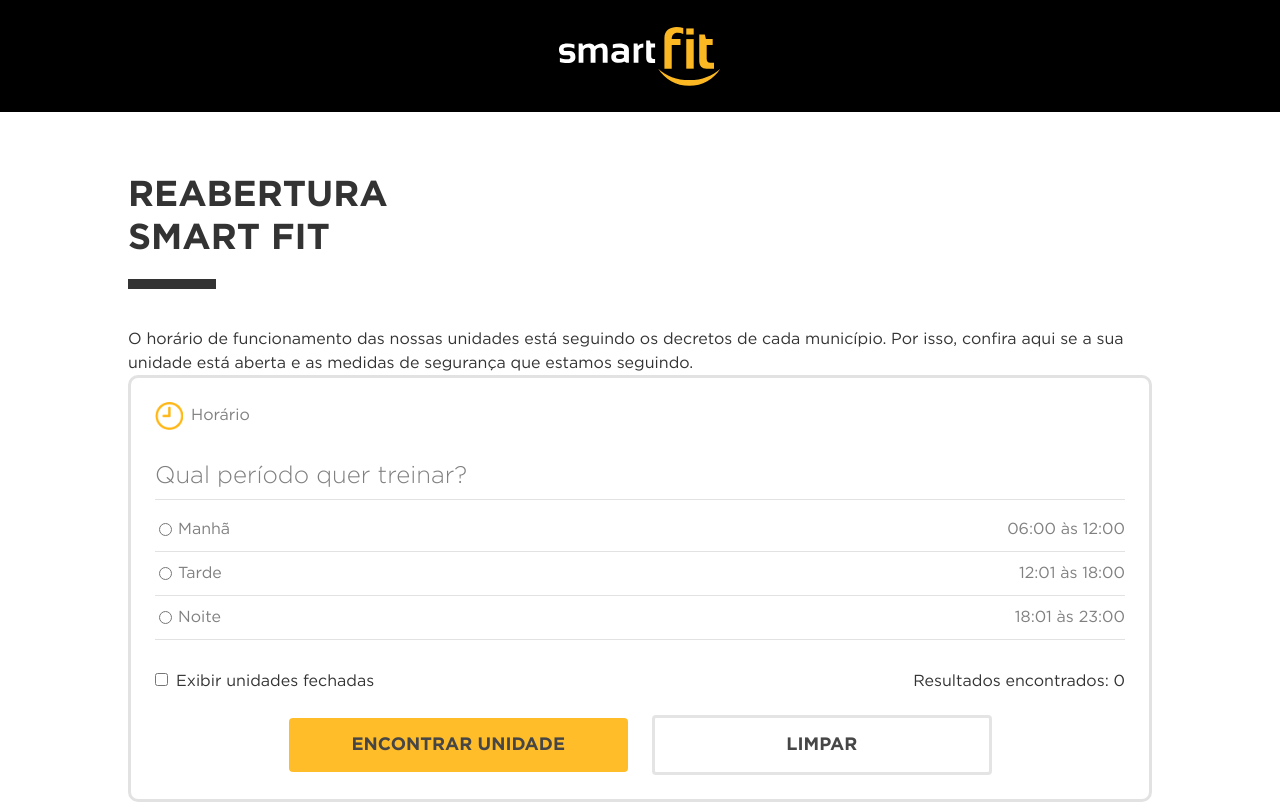
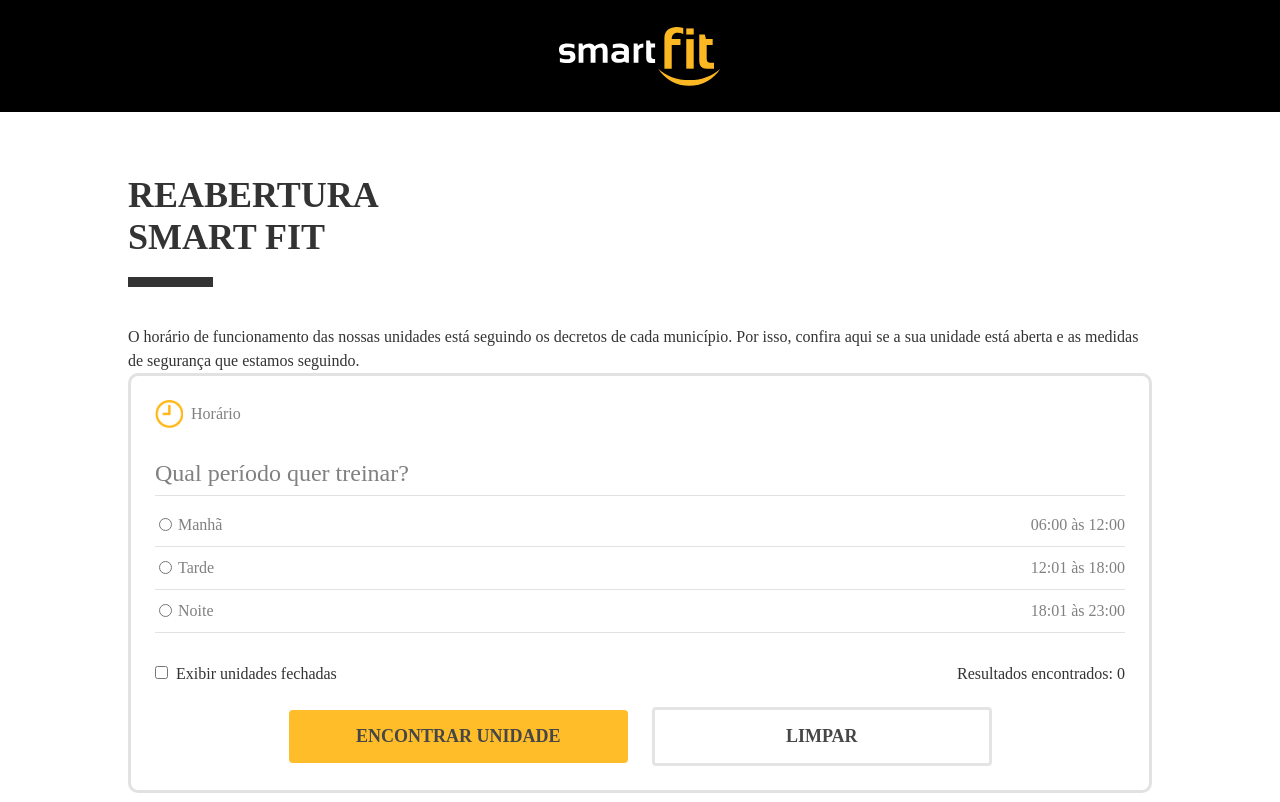
Before and after one commit to christiangalera/smartfit-frontend, an Angular app: page / in a window 1280 px wide. Built offline with nearby package versions, Linux system fonts and the light colour scheme.

Commit message:
scss fix

```diff
--- a/src/styles.scss
+++ b/src/styles.scss
@@ -21,28 +21,28 @@
 
 @font-face {
   font-family: 'Gotham';
-  src: url('assets/fonts/Gotham/gotham-light.woff2') format('truetype');
+  src: url ('assets/fonts/Gotham/gotham-light.woff2') format('truetype');
   font-weight: 300;
   font-style: normal;
 }
 
 @font-face {
   font-family: 'Gotham';
-  src: url('assets/fonts/Gotham/gotham-book.woff2') format('truetype');
+  src: url ('./assets/fonts/Gotham/gotham-book.woff2') format('truetype');
   font-weight: 500;
   font-style: normal;
 }
 
 @font-face {
   font-family: 'Gotham';
-  src: url('assets/fonts/Gotham/gotham-bold.woff2') format('truetype');
+  src: url ('./assets/fonts/Gotham/gotham-bold.woff2') format('truetype');
   font-weight: 700;
   font-style: normal;
 }
 
 @font-face {
   font-family: 'Gotham';
-  src: url('assets/fonts/Gotham/gotham-black.woff2') format('truetype');
+  src: url ('./assets/fonts/Gotham/gotham-black.woff2') format('truetype');
   font-weight: 900;
   font-style: normal;
 }
```
